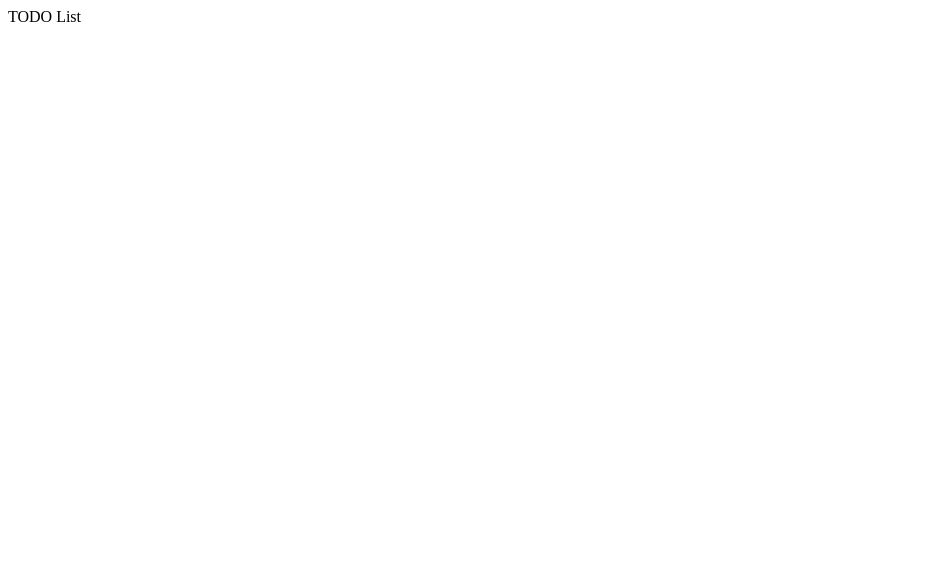
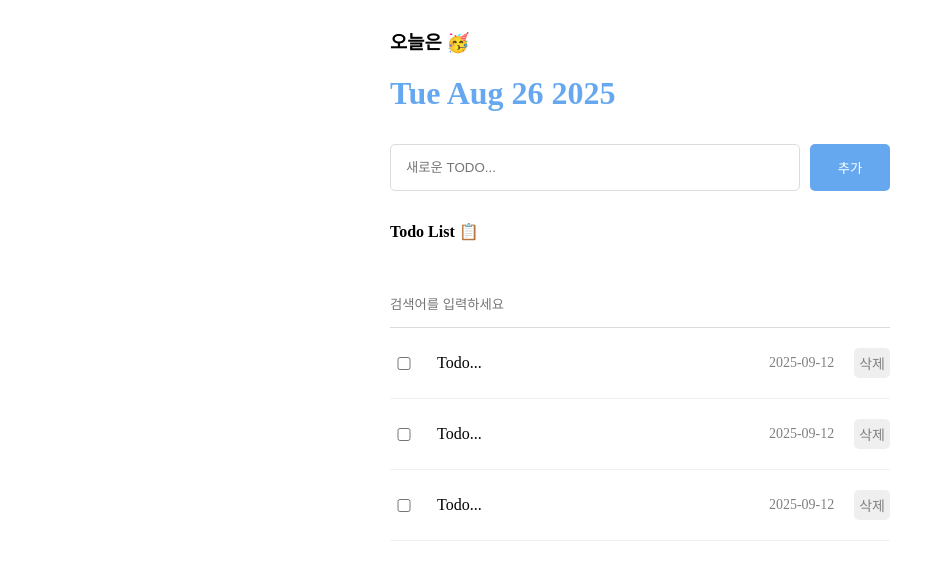
Before and after one commit to PhillipKwon/onebite-react, a React (Vite) app in the folder section09/: page / in a window 1280 px wide. Shown: the top 580 px of the page, without its empty margins (0-945 px from the left). Built offline with nearby package versions, Linux system fonts and the light colour scheme.

Commit message:
feat: Todo List UI

```diff
--- a/section09/src/App.css
+++ b/section09/src/App.css
@@ -0,0 +1,7 @@
+.app {
+  display: flex;
+  flex-direction: column;
+  gap: 10px;
+  width: 500px;
+  margin: auto;
+}
--- a/section09/src/App.jsx
+++ b/section09/src/App.jsx
@@ -1,7 +1,16 @@
 import "./App.css";
+import Editor from "./components/Editor";
+import Header from "./components/Header";
+import List from "./components/List";
 
 function App() {
-  return <>TODO List</>;
+  return (
+    <div className="app">
+      <Header />
+      <Editor />
+      <List />
+    </div>
+  );
 }
 
 export default App;
--- /dev/null
+++ b/section09/src/components/Editor.css
@@ -0,0 +1,20 @@
+.editor {
+  display: flex;
+  gap: 10px;
+}
+
+.editor input {
+  flex: 1;
+  padding: 15px;
+  border: 1px solid rgb(220, 220, 220);
+  border-radius: 5px;
+}
+
+.editor button {
+  cursor: pointer;
+  width: 80px;
+  border: none;
+  background-color: rgb(101, 168, 239);
+  color: white;
+  border-radius: 5px;
+}
--- /dev/null
+++ b/section09/src/components/Editor.jsx
@@ -0,0 +1,12 @@
+import "./Editor.css";
+
+const Editor = () => {
+  return (
+    <div className="editor">
+      <input placeholder="새로운 TODO..." />
+      <button>추가</button>
+    </div>
+  );
+};
+
+export default Editor;
--- /dev/null
+++ b/section09/src/components/Header.css
@@ -0,0 +1,3 @@
+.header > h1 {
+  color: rgb(101, 168, 239);
+}
--- /dev/null
+++ b/section09/src/components/Header.jsx
@@ -0,0 +1,12 @@
+import "./Header.css";
+
+const Header = () => {
+  return (
+    <div className="header">
+      <h3>오늘은 🥳</h3>
+      <h1>{new Date().toDateString()}</h1>
+    </div>
+  );
+};
+
+export default Header;
--- /dev/null
+++ b/section09/src/components/List.css
@@ -0,0 +1,23 @@
+.list {
+  display: flex;
+  flex-direction: column;
+  gap: 20px;
+}
+
+.list > input {
+  width: 100%;
+  border: none;
+  border-bottom: 1px solid rgb(220, 220, 220);
+  padding: 15px 0px;
+}
+
+.list > input:focus {
+  outline: none;
+  border-bottom: 1px solid rgb(101, 168, 239);
+}
+
+.list > .todos_wrapper {
+  display: flex;
+  flex-direction: column;
+  gap: 20px;
+}
--- /dev/null
+++ b/section09/src/components/List.jsx
@@ -0,0 +1,19 @@
+import "./List.css";
+import TodoItem from "./TodoItem";
+
+const List = () => {
+  return (
+    <div className="list">
+      <h4>Todo List 📋</h4>
+      <input placeholder="검색어를 입력하세요" />
+
+      <div className="todos_wrapper">
+        <TodoItem />
+        <TodoItem />
+        <TodoItem />
+      </div>
+    </div>
+  );
+};
+
+export default List;
--- /dev/null
+++ b/section09/src/components/TodoItem.css
@@ -0,0 +1,34 @@
+.todo-item {
+  display: flex;
+  align-items: center;
+  gap: 20px;
+  padding-bottom: 20px;
+  border-bottom: 1px solid rgb(240, 240, 240);
+}
+
+.todo-item input {
+  width: 20px;
+}
+
+.todo-item .todo-item_content {
+  flex: 1;
+}
+
+.todo-item .todo-item_date {
+  font-size: 14px;
+  color: gray;
+}
+
+.todo-item button {
+  cursor: pointer;
+  color: gray;
+  font-size: 14px;
+  border: none;
+  border-radius: 5px;
+  padding: 5px;
+}
+
+.todo-item button:hover {
+  background-color: rgb(101, 168, 239);
+  color: white;
+}
--- /dev/null
+++ b/section09/src/components/TodoItem.jsx
@@ -0,0 +1,14 @@
+import "./TodoItem.css";
+
+const TodoItem = () => {
+  return (
+    <div className="todo-item">
+      <input type="checkbox" />
+      <div className="todo-item_content">Todo...</div>
+      <div className="todo-item_date">2025-09-12</div>
+      <button>삭제</button>
+    </div>
+  );
+};
+
+export default TodoItem;
```
